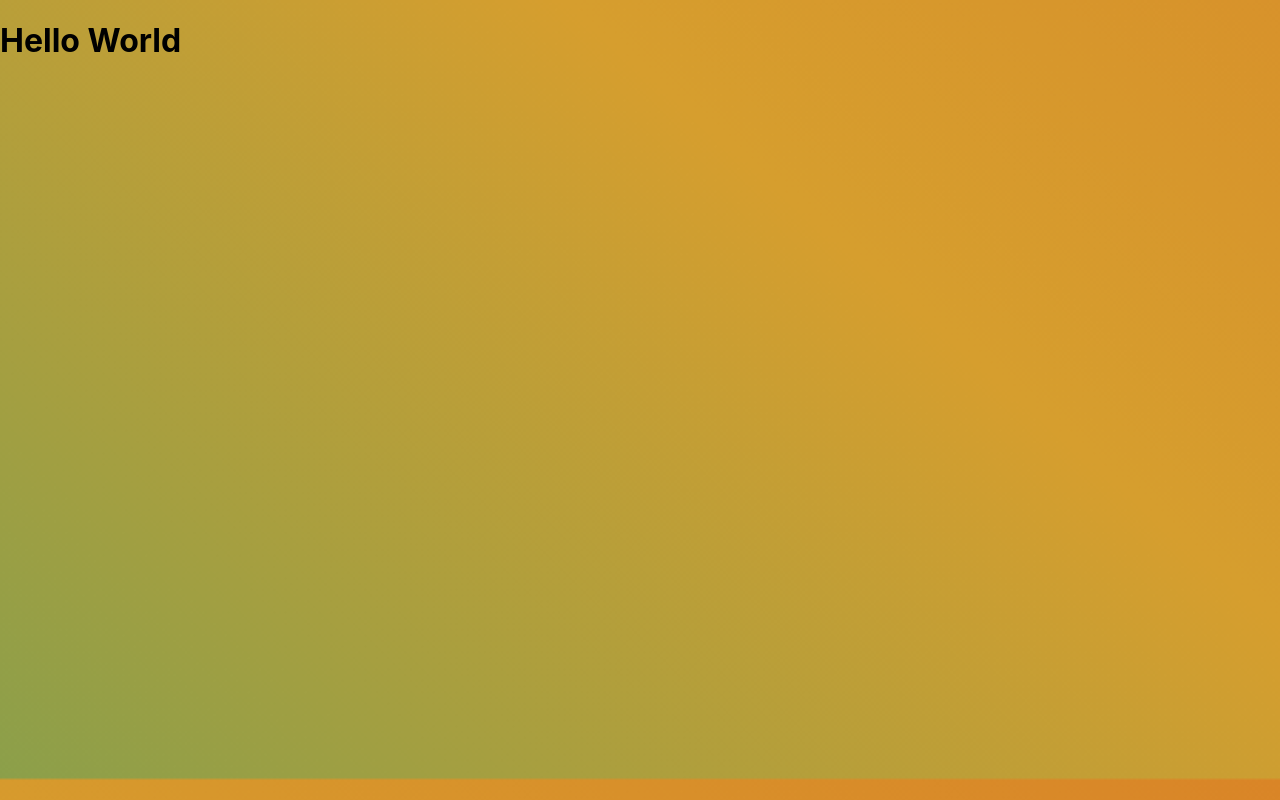
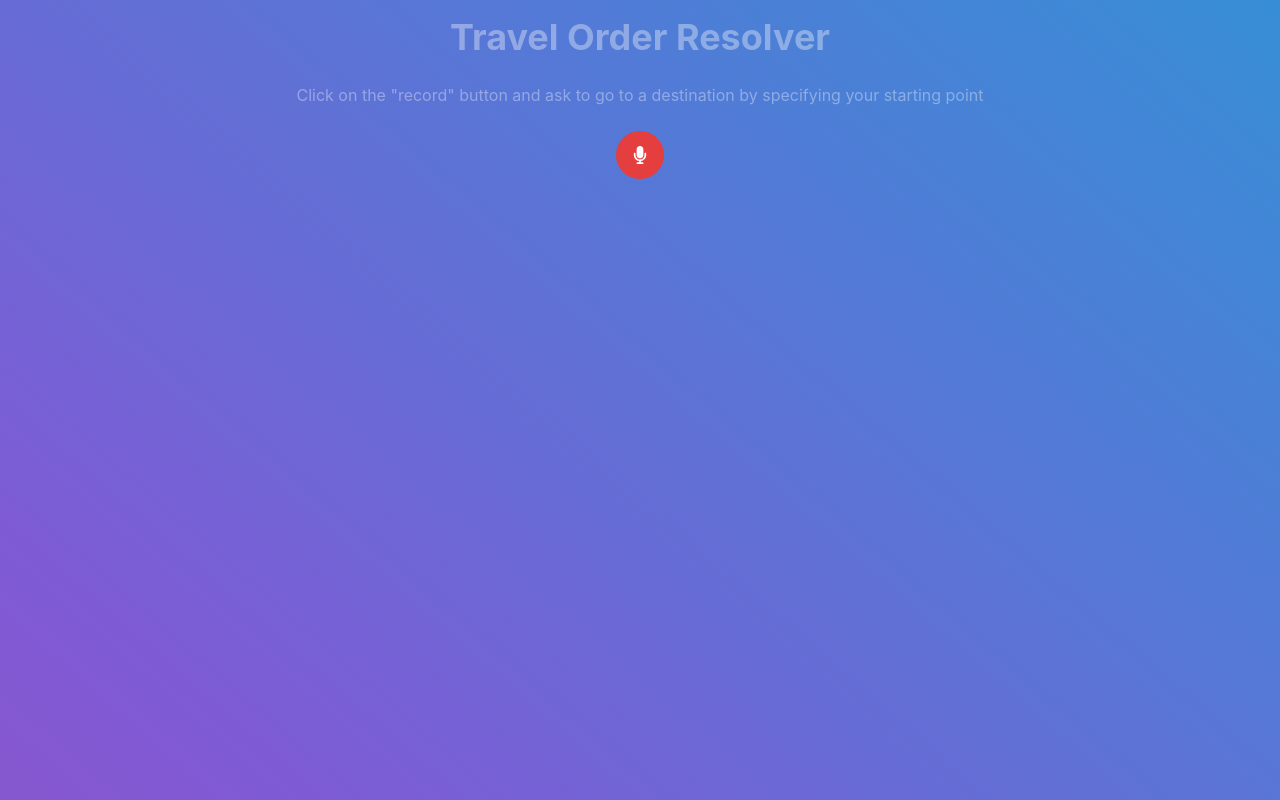
Before and after one commit to Estiennejeremy/travel-order-resolver, a React (Create React App) app in the folder travel-order-resolver-front/: page / in a window 1280 px wide. Built offline with nearby package versions, Linux system fonts and the light colour scheme.

Commit message:
feat: add chakra ui and record button

```diff
--- a/travel-order-resolver-front/package.json
+++ b/travel-order-resolver-front/package.json
@@ -3,11 +3,16 @@
   "version": "0.1.0",
   "private": true,
   "dependencies": {
+    "@chakra-ui/react": "^1.6.10",
+    "@emotion/react": "^11",
+    "@emotion/styled": "^11",
     "@testing-library/jest-dom": "^5.11.4",
     "@testing-library/react": "^11.1.0",
     "@testing-library/user-event": "^12.1.10",
+    "framer-motion": "^4",
     "react": "^17.0.2",
     "react-dom": "^17.0.2",
+    "react-icons": "^4.3.1",
     "react-scripts": "4.0.3",
     "web-vitals": "^1.0.1"
   },
--- a/travel-order-resolver-front/src/App.js
+++ b/travel-order-resolver-front/src/App.js
@@ -1,11 +1,25 @@
 import React from "react";
 import "./App.css";
-
+import { Heading, Stack, Text } from "@chakra-ui/layout";
+import { IconButton } from "@chakra-ui/react";
+import { FaMicrophone } from "react-icons/fa";
 function App() {
   return (
-    <div>
-      <h1>Hello World</h1>
-    </div>
+    <Stack py={4} direction="column" spacing={6} alignItems="center">
+      <Heading as="h1" color="whiteAlpha.500">
+        Travel Order Resolver
+      </Heading>
+      <Text color="whiteAlpha.500">
+        Click on the "record" button and ask to go to a destination by
+        specifying your starting point
+      </Text>
+      <IconButton
+        isRound={true}
+        icon={<FaMicrophone />}
+        size="lg"
+        colorScheme="red"
+      />
+    </Stack>
   );
 }
 
--- a/travel-order-resolver-front/src/index.css
+++ b/travel-order-resolver-front/src/index.css
@@ -17,12 +17,12 @@ body {
     #00b5d8,
     #805ad5,
     #d53f8c
-  );
-  background-size: 1800% 1800%;
+  ) !important;
+  background-size: 1800% 1800% !important;
 
-  -webkit-animation: AnimationName 33s ease infinite;
-  -moz-animation: AnimationName 33s ease infinite;
-  animation: AnimationName 33s ease infinite;
+  -webkit-animation: AnimationName 33s ease infinite !important;
+  -moz-animation: AnimationName 33s ease infinite !important;
+  animation: AnimationName 33s ease infinite !important;
 }
 
 code {
--- a/travel-order-resolver-front/src/index.js
+++ b/travel-order-resolver-front/src/index.js
@@ -1,14 +1,17 @@
-import React from 'react';
-import ReactDOM from 'react-dom';
-import './index.css';
-import App from './App';
-import reportWebVitals from './reportWebVitals';
+import React from "react";
+import ReactDOM from "react-dom";
+import "./index.css";
+import App from "./App";
+import reportWebVitals from "./reportWebVitals";
+import { ChakraProvider } from "@chakra-ui/react";
 
 ReactDOM.render(
   <React.StrictMode>
-    <App />
+    <ChakraProvider>
+      <App />
+    </ChakraProvider>
   </React.StrictMode>,
-  document.getElementById('root')
+  document.getElementById("root")
 );
 
 // If you want to start measuring performance in your app, pass a function
```
Also changed, not shown: 1 other file (tests, documents, lock files or other folders).
